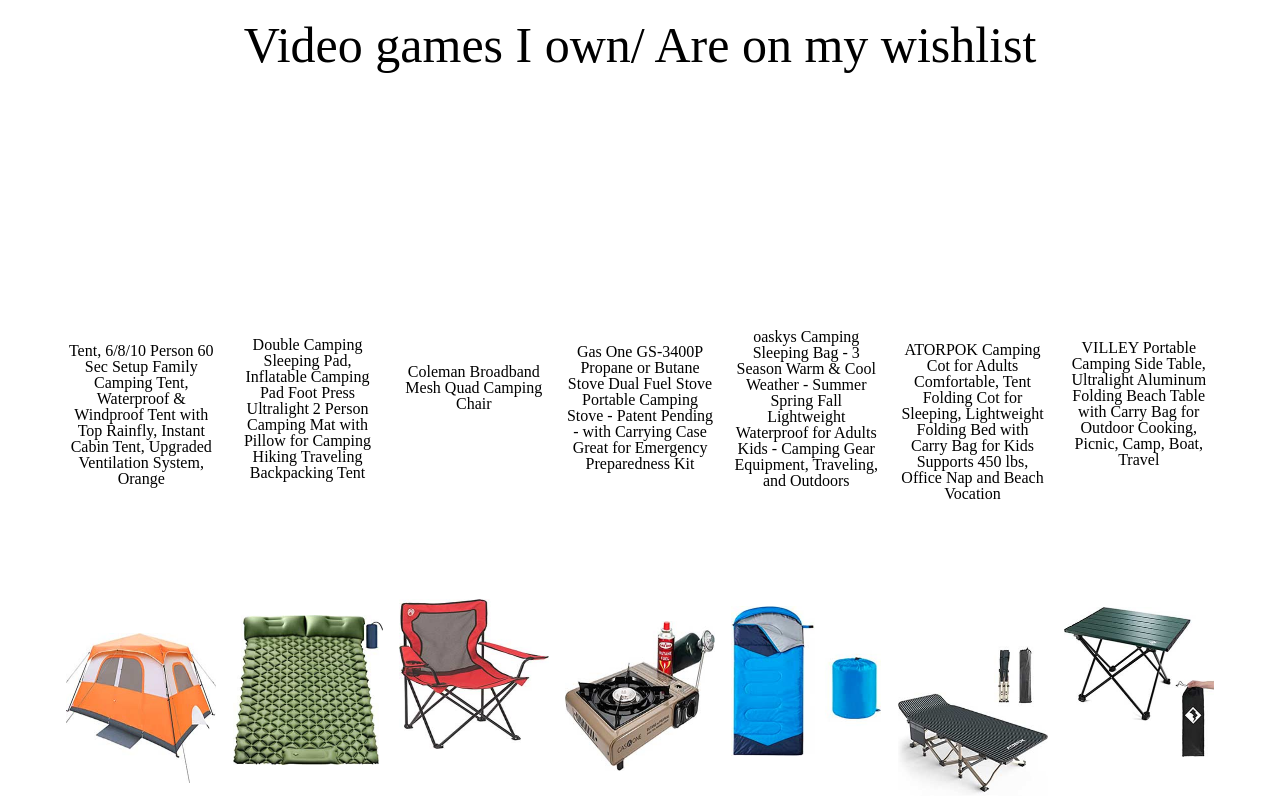
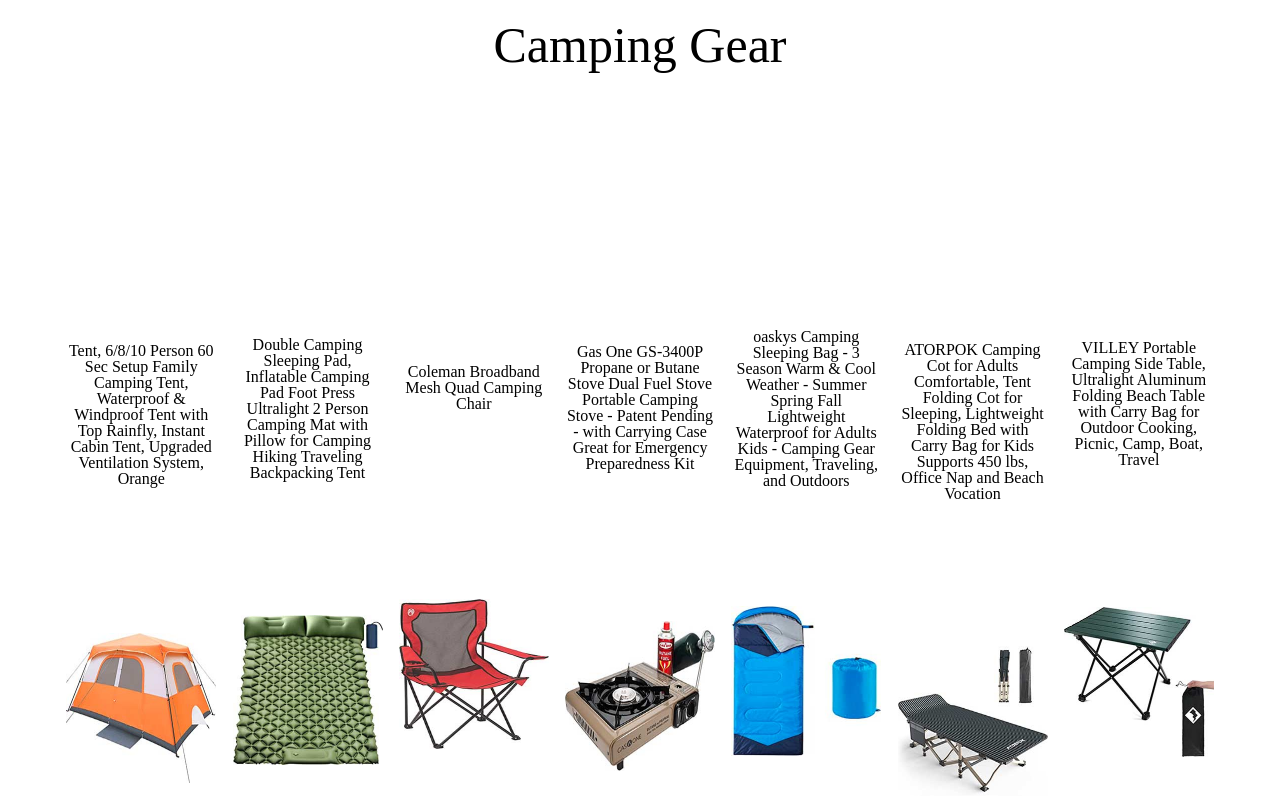
Before and after one commit to Jaecobd1/315-5, a plain HTML site: page index.html in a window 1280 px wide. Shown: the top 802 px of the page. Drawn offline with nearby package versions, Linux system fonts and the light colour scheme.

Commit message:
fixing h1

```diff
--- a/index.html
+++ b/index.html
@@ -13,7 +13,7 @@
 
 <body>
     <div class="container">
-        <h1>Video games I own/ Are on my wishlist</h1>
+        <h1>Camping Gear</h1>
     </div>
     <div id="app">
 
```
Also changed, not shown: 2 other files.
